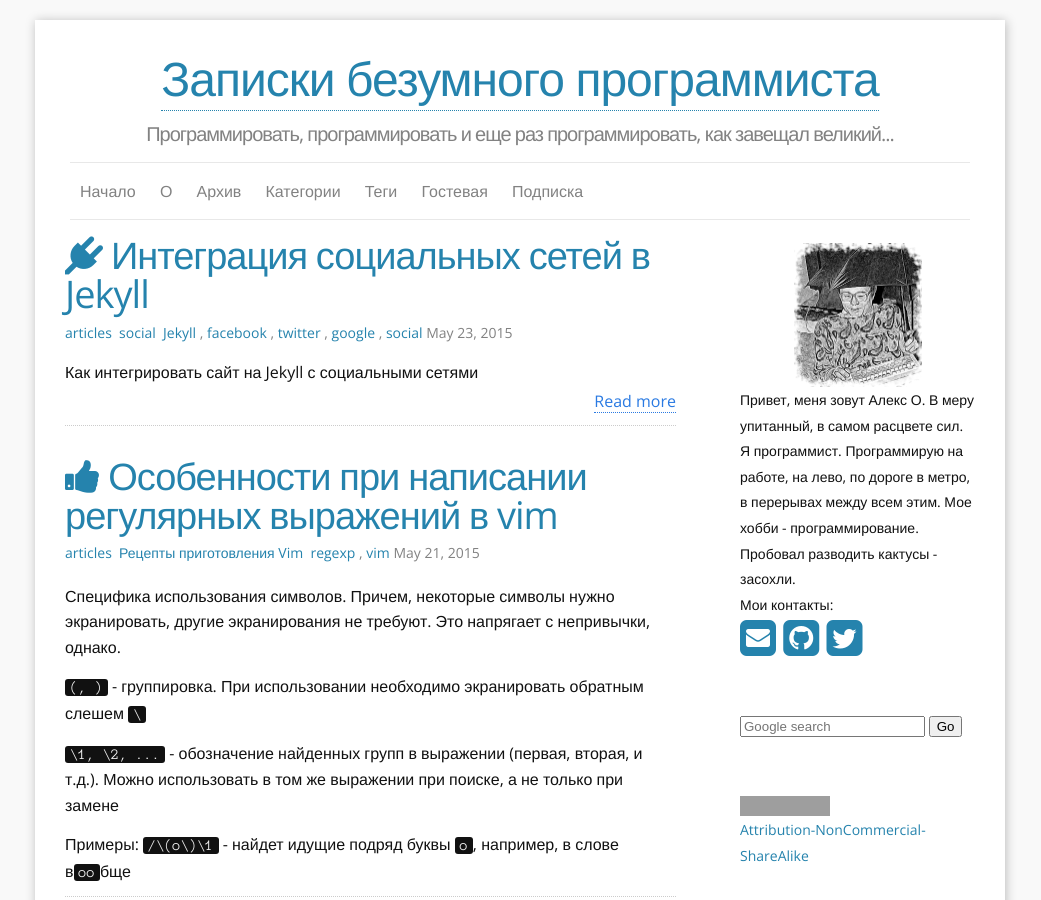
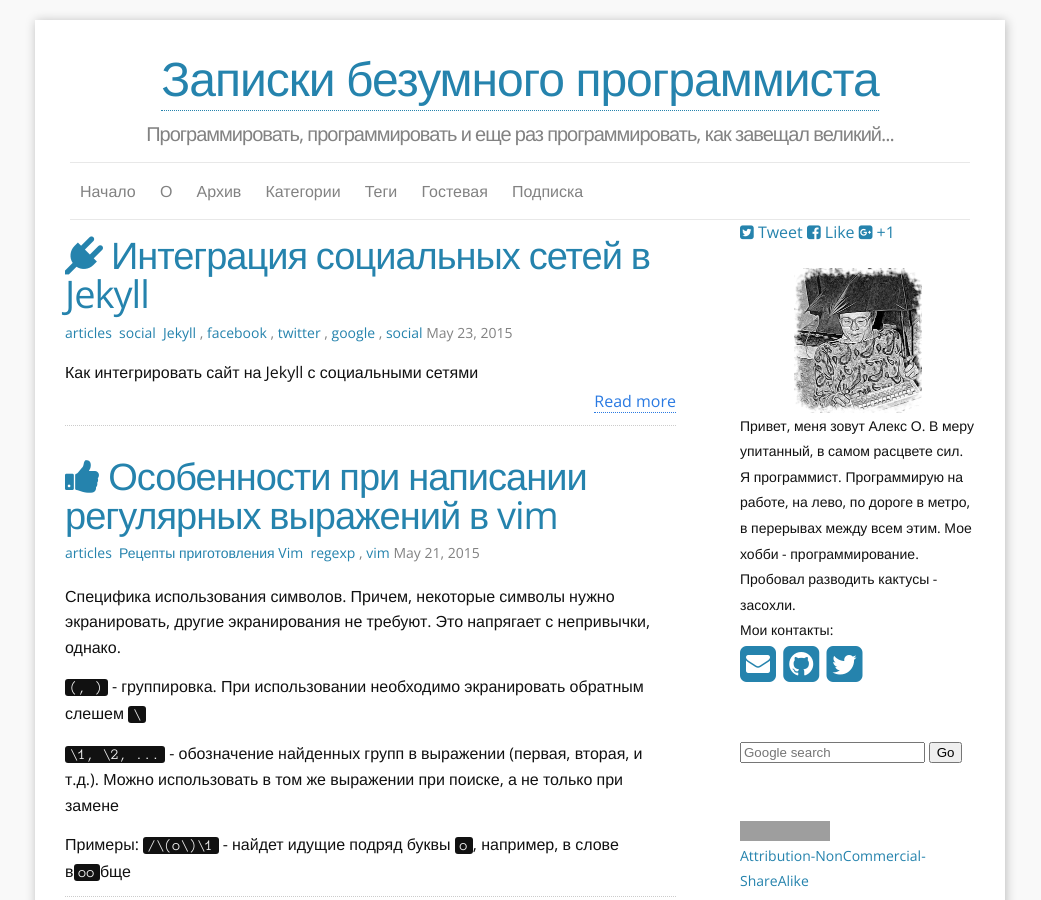
Before and after one commit to abushmelev/oalex, a Jekyll site: the page built from index.html, in a window 1280 px wide and 900 px high. Shown: the whole window, without its empty margins (120-1161 px from the left). Built offline with Jekyll 4.4.1, drawn with Linux system fonts in a browser that asks for light colours; nearby versions of some CDN libraries; the list of posts is cut into pages by our own code; grey boxes are pictures that could not be loaded.

Commit message:
Добавлены социальные кнопки

```diff
--- a/_config.yml
+++ b/_config.yml
@@ -2,7 +2,7 @@
 title: Записки безумного программиста
 tagline: Программировать, программировать и еще раз программировать, как завещал великий...
 author: Алекс О
-email: bushmelev@gmail.com
+email: o.alex.dev@gmail.com
 description: "Блог безумного программиста в статике" # You can edit this line in _config.yml. It will appear in your document head meta and in your feed.xml site description
 keywords: "Jekyll, программирование, vim"
 baseurl: "" # the subpath of your site, e.g. /blog/
--- a/_includes/sidebar.html
+++ b/_includes/sidebar.html
@@ -1,4 +1,5 @@
 <div class="col-sm-2">
+{% include social-share.html %}
 {% include Aboutme.html %}
 {% include Google_search.html%}
 {% include Copyright_Notice.html %}
--- /dev/null
+++ b/_includes/social-share.html
@@ -0,0 +1,10 @@
+<span class="social-share-twitter">
+  <a href="https://twitter.com/intent/tweet?hashtags={{ page.tags | join: ',' | remove: ' ' }}&amp;text={{ page.title | escape | replace:' ','%20' }}&amp;url={{ site.url }}{{ page.url }}{% if author.twitter %}&amp;via={{ author.twitter }}{% endif %}" title="Share on Twitter" itemprop="Twitter"><i class="fa fa-twitter-square"></i> Tweet</a>
+</span>
+<span class="social-share-facebook">
+  <a href="https://www.facebook.com/sharer/sharer.php?u={{ site.url }}{{ page.url }}" title="Share on Facebook" itemprop="Facebook"><i class="fa fa-facebook-square"></i> Like</a>
+</span>
+<span class="social-share-googleplus">
+  <a href="https://plus.google.com/share?url={{ site.url }}{{ page.url }}" title="Share on Google Plus" itemprop="GooglePlus"><i class="fa fa-google-plus-square"></i> +1</a>
+</span>
+<!-- /.social-share -->
--- a/_layouts/page.html
+++ b/_layouts/page.html
@@ -10,6 +10,7 @@
 
   <article class="post-content about">
     {{ content }}
+    {% include social-share.html %}
   </article>
 
   {% if page.comments %}
--- a/_layouts/post.html
+++ b/_layouts/post.html
@@ -27,6 +27,8 @@
     {{ content }}
   </article>
   <hr />
+  {% include social-share.html %}
+  <hr />
 </div>
 
 
```
